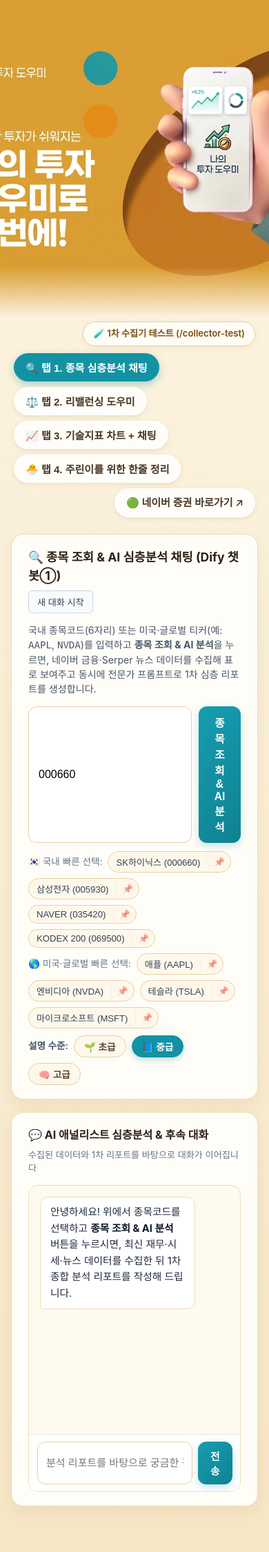
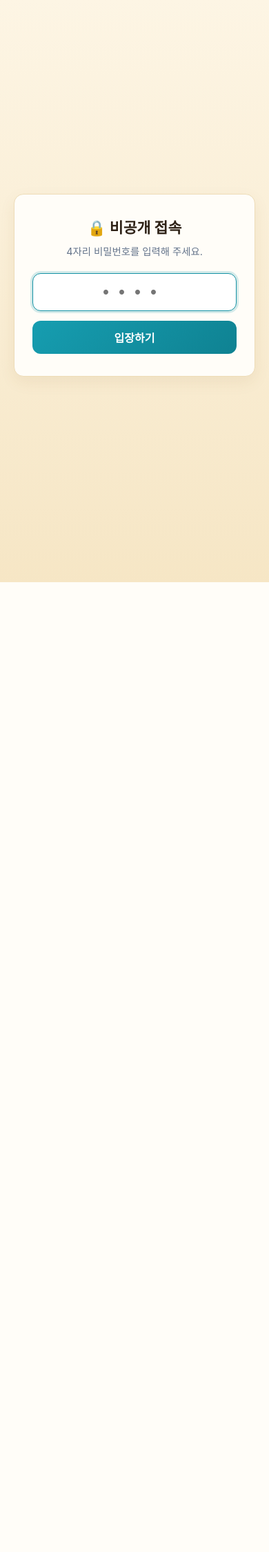
Before and after one commit to mini2384/investment-assistant, a Flask app: page / in a window 390 px wide. Shown: the whole page at 69% size. After the commit the page ends 844 px from the top, so only its background shows below. Run offline with Flask 3, Linux system fonts and the light colour scheme.

Commit message:
feat: add 4-digit PIN lock with 14h lockout, PWA install icon, loading overlay, and responsive UI

```diff
--- a/app.py
+++ b/app.py
@@ -1,13 +1,17 @@
 import os
 import re
 import json
+import time
+import hmac
+import secrets
 import logging
+from pathlib import Path
 from datetime import datetime, timedelta
 import requests
 import numpy as np
 import pandas as pd
 import FinanceDataReader as fdr
-from flask import Flask, jsonify, request, render_template
+from flask import Flask, jsonify, request, render_template, session
 from dotenv import load_dotenv
 from collector import collect_stock_data, fetch_naver_json
 
@@ -23,6 +27,117 @@ logging.basicConfig(
 logger = logging.getLogger(__name__)
 
 app = Flask(__name__)
+app.secret_key = os.getenv("FLASK_SECRET_KEY", "").strip() or secrets.token_hex(32)
+app.config["SESSION_COOKIE_HTTPONLY"] = True
+app.config["SESSION_COOKIE_SAMESITE"] = "Lax"
+app.permanent_session_lifetime = timedelta(hours=1)
+
+PIN_MAX_ATTEMPTS = 5
+PIN_LOCKOUT_SECONDS = 14 * 3600
+PIN_SESSION_SECONDS = 3600
+PIN_LOCK_FILE = Path(__file__).resolve().parent / ".pin_lock.json"
+
+
+def _load_lock_state():
+    if not PIN_LOCK_FILE.exists():
+        return {}
+    try:
+        data = json.loads(PIN_LOCK_FILE.read_text(encoding="utf-8"))
+        return data if isinstance(data, dict) else {}
+    except Exception:
+        return {}
+
+
+def _save_lock_state(state):
+    try:
+        PIN_LOCK_FILE.write_text(json.dumps(state), encoding="utf-8")
+    except Exception as e:
+        logger.warning(f"[AUTH] 잠금 상태 저장 실패: {e}")
+
+
+def _client_key():
+    return request.remote_addr or "local"
+
+
+def is_pin_authenticated():
+    unlocked_until = session.get("unlocked_until", 0)
+    return isinstance(unlocked_until, (int, float)) and time.time() < unlocked_until
+
+
+@app.before_request
+def require_pin_gate():
+    path = request.path or "/"
+    if path in (
+        "/api/auth/login",
+        "/api/auth/logout",
+        "/static/style.css",
+        "/static/manifest.json",
+        "/static/images/app-icon.png",
+    ):
+        return None
+    if is_pin_authenticated():
+        return None
+    if path.startswith("/api/") or path == "/health":
+        return jsonify({"error": "인증이 필요합니다."}), 401
+    return render_template("login.html"), 200
+
+
+@app.route("/api/auth/login", methods=["POST"])
+def auth_login():
+    """4자리 비밀번호 검증 (1시간 유지, 5회 실패 시 14시간 잠금)"""
+    data = request.get_json(silent=True) or {}
+    entered_pin = str(data.get("pin", "")).strip()
+    expected_pin = os.getenv("APP_PIN", "").strip()
+
+    if not expected_pin:
+        return jsonify({"error": "서버에 비밀번호가 설정되지 않았습니다."}), 500
+
+    now = time.time()
+    key = _client_key()
+    state = _load_lock_state()
+    rec = state.get(key, {"attempts": 0, "locked_until": 0})
+
+    locked_until = float(rec.get("locked_until", 0))
+    if locked_until > now:
+        rem = int(locked_until - now)
+        hrs = rem // 3600
+        mins = (rem % 3600 + 59) // 60
+        return jsonify({
+            "error": f"입력 횟수 초과로 잠금 상태입니다. 약 {hrs}시간 {mins}분 후 다시 시도해 주세요."
+        }), 429
+
+    if locked_until and locked_until <= now:
+        rec = {"attempts": 0, "locked_until": 0}
+
+    if len(entered_pin) == 4 and hmac.compare_digest(entered_pin, expected_pin):
+        state[key] = {"attempts": 0, "locked_until": 0}
+        _save_lock_state(state)
+        session.permanent = True
+        session["unlocked_until"] = now + PIN_SESSION_SECONDS
+        logger.info(f"[AUTH] 접속 인증 성공 (client={key})")
+        return jsonify({"ok": True}), 200
+
+    attempts = int(rec.get("attempts", 0)) + 1
+    if attempts >= PIN_MAX_ATTEMPTS:
+        state[key] = {"attempts": attempts, "locked_until": now + PIN_LOCKOUT_SECONDS}
+        _save_lock_state(state)
+        logger.warning(f"[AUTH] 5회 실패로 14시간 잠금 (client={key})")
+        return jsonify({
+            "error": "비밀번호를 5회 틀려 14시간 동안 접속이 제한됩니다."
+        }), 429
+
+    state[key] = {"attempts": attempts, "locked_until": 0}
+    _save_lock_state(state)
+    remaining = PIN_MAX_ATTEMPTS - attempts
+    return jsonify({
+        "error": f"비밀번호가 올바르지 않습니다. (남은 기회: {remaining}회)"
+    }), 401
+
+
+@app.route("/api/auth/logout", methods=["POST"])
+def auth_logout():
+    session.clear()
+    return jsonify({"ok": True}), 200
 
 
 @app.route("/", methods=["GET"])
--- a/static/app.js
+++ b/static/app.js
@@ -177,6 +177,21 @@ document.addEventListener("DOMContentLoaded", () => {
   const PINNED_STORAGE_KEY = "investment_assistant_pinned_stocks_v1";
   let stockExplainLevel = "intermediate";
   let lastCollectedData = null;
+  let isRequestInFlight = false;
+
+  const globalOverlay = document.getElementById("globalLoadingOverlay");
+  const globalOverlayText = document.getElementById("globalLoadingText");
+
+  function setGlobalLoading(active, message) {
+    isRequestInFlight = active;
+    document.body.classList.toggle("is-loading", active);
+    if (globalOverlay) {
+      if (globalOverlayText && message) {
+        globalOverlayText.textContent = message;
+      }
+      globalOverlay.classList.toggle("hidden", !active);
+    }
+  }
 
   function loadPinnedStocks() {
     try {
@@ -703,6 +718,7 @@ document.addEventListener("DOMContentLoaded", () => {
   resetStockChatBtn.addEventListener("click", resetStockChat);
 
   async function runInitialStockAnalysis(code) {
+    if (isRequestInFlight) return;
     if (!code) {
       window.InvestmentApp.showError(stockTabError, "종목코드 6자리를 입력해 주세요.");
       return;
@@ -710,7 +726,7 @@ document.addEventListener("DOMContentLoaded", () => {
 
     window.InvestmentApp.stockConversationId = null;
     window.InvestmentApp.showError(stockTabError, "");
-    document.body.classList.add("is-loading");
+    setGlobalLoading(true, `${code} 데이터를 수집하고 AI 분석 중입니다...`);
     stockAnalyzeBtn.disabled = true;
     stockAnalyzeBtn.textContent = "⏳ 분석 중...";
     stockChatSendBtn.disabled = true;
@@ -752,7 +768,7 @@ document.addEventListener("DOMContentLoaded", () => {
       window.InvestmentApp.showError(stockTabError, `서버 통신 오류: ${err.message}`);
       console.error(`[ERROR]   탭1 통신 오류: ${err.message}`);
     } finally {
-      document.body.classList.remove("is-loading");
+      setGlobalLoading(false);
       stockAnalyzeBtn.disabled = false;
       stockAnalyzeBtn.textContent = "종목 조회 & AI 분석";
       stockChatSendBtn.disabled = false;
@@ -777,6 +793,7 @@ document.addEventListener("DOMContentLoaded", () => {
 
   stockChatForm.addEventListener("submit", async (e) => {
     e.preventDefault();
+    if (isRequestInFlight) return;
     const code = stockTabCode.value.trim();
     const query = stockChatInput.value.trim();
     if (!query) return;
@@ -784,7 +801,7 @@ document.addEventListener("DOMContentLoaded", () => {
     window.InvestmentApp.showError(stockTabError, "");
     window.InvestmentApp.appendChatMessage(stockChatMessages, "user", query);
     stockChatInput.value = "";
-    document.body.classList.add("is-loading");
+    setGlobalLoading(true, "AI 애널리스트가 답변을 작성 중입니다...");
     stockChatSendBtn.disabled = true;
     stockChatSendBtn.textContent = "⏳ 전송 중...";
 
@@ -829,7 +846,7 @@ document.addEventListener("DOMContentLoaded", () => {
       window.InvestmentApp.showError(stockTabError, `서버 통신 오류: ${err.message}`);
       console.error(`[ERROR]   탭1 통신 오류: ${err.message}`);
     } finally {
-      document.body.classList.remove("is-loading");
+      setGlobalLoading(false);
       stockChatSendBtn.disabled = false;
       stockChatSendBtn.textContent = "전송";
       stockChatMessages.scrollTop = stockChatMessages.scrollHeight;
--- a/static/style.css
+++ b/static/style.css
@@ -1210,3 +1255,122 @@ body {
   background-color: #ffffff;
   border-color: #eedcb8;
 }
+
+/* =====================================================
+   반응형 웹 / 모바일·태블릿 UI
+   ===================================================== */
+@media (max-width: 900px) {
+  .page-header::before {
+    height: clamp(280px, 56.25vw, 500px);
+  }
+
+  .naver-link-btn {
+    margin-left: 0;
+  }
+
+  .info-grid {
+    grid-template-columns: repeat(auto-fill, minmax(150px, 1fr));
+  }
+}
+
+@media (max-width: 640px) {
+  body {
+    padding: 0 10px 32px;
+  }
+
+  .page-header::before {
+    height: clamp(210px, 56.25vw, 360px);
+  }
+
+  .header-top {
+    padding: 8px 0 0;
+  }
+
+  .nav-link-btn {
+    width: 100%;
+    text-align: center;
+  }
+
+  .tab-nav {
+    display: grid;
+    grid-template-columns: 1fr 1fr;
+    gap: 6px;
+    padding: 10px 0 4px;
+  }
+
+  .tab-btn {
+    padding: 9px 8px;
+    font-size: 0.8rem;
+    text-align: center;
+    justify-content: center;
+  }
+
+  .naver-link-btn {
+    grid-column: 1 / -1;
+    margin-left: 0;
+    justify-content: center;
+  }
+
+  .card {
+    padding: 16px 14px;
+    border-radius: 14px;
+  }
+
+  .search-form,
+  .chat-input-form,
+  .avg-edit-form {
+    flex-direction: column;
+  }
+
+  .search-form button,
+  .chat-input-form button,
+  .avg-edit-form button {
+    width: 100%;
+  }
+
+  .stock-header {
+    flex-direction: column;
+    align-items: flex-start;
+  }
+
+  .price-main {
+    text-align: left;
+  }
+
+  .info-grid {
+    grid-template-columns: repeat(2, 1fr);
+    gap: 8px;
+  }
+
+  .average-price-list {
+    grid-template-columns: 1fr;
+    gap: 8px;
+  }
+
+  .consensus-widget {
+    max-width: 100%;
+    padding: 14px 12px;
+  }
+
+  .consensus-graph {
+    gap: 4px;
+  }
+
+  .consensus-step-label {
+    font-size: 0.7rem;
+  }
+
+  .table-wrap {
+    overflow-x: auto;
+    -webkit-overflow-scrolling: touch;
+  }
+
+  .chat-messages {
+    max-height: 360px;
+  }
+
+  .chat-bubble {
+    max-width: 92%;
+    font-size: 0.9rem;
+  }
+}
--- a/templates/index.html
+++ b/templates/index.html
@@ -4,6 +4,10 @@
   <meta charset="UTF-8" />
   <meta name="viewport" content="width=device-width, initial-scale=1.0" />
   <title>나의 투자도우미 (My Investment Assistant)</title>
+  <link rel="icon" type="image/png" href="/static/images/app-icon.png" />
+  <link rel="apple-touch-icon" href="/static/images/app-icon.png" />
+  <link rel="manifest" href="/static/manifest.json" />
+  <meta name="theme-color" content="#d89b32" />
   <link rel="stylesheet" href="/static/style.css" />
 </head>
 <body>
@@ -440,6 +444,13 @@
     </section>
   </div>
 
+  <div id="globalLoadingOverlay" class="global-loading-overlay hidden" role="status" aria-live="polite">
+    <div class="global-loading-card">
+      <div class="loading-spinner" aria-hidden="true"></div>
+      <div id="globalLoadingText" class="global-loading-text">처리 중입니다... 잠시만 기다려 주세요.</div>
+    </div>
+  </div>
+
   <script src="https://cdn.jsdelivr.net/npm/chart.js@4.4.3/dist/chart.umd.min.js"></script>
   <script src="/static/app.js"></script>
 </body>
--- /dev/null
+++ b/templates/login.html
@@ -0,0 +1,135 @@
+<!DOCTYPE html>
+<html lang="ko">
+<head>
+  <meta charset="UTF-8" />
+  <meta name="viewport" content="width=device-width, initial-scale=1.0" />
+  <title>비공개 접속</title>
+  <link rel="icon" type="image/png" href="/static/images/app-icon.png" />
+  <link rel="apple-touch-icon" href="/static/images/app-icon.png" />
+  <link rel="manifest" href="/static/manifest.json" />
+  <meta name="theme-color" content="#d89b32" />
+  <link rel="stylesheet" href="/static/style.css" />
+  <style>
+    body {
+      display: flex;
+      align-items: center;
+      justify-content: center;
+      min-height: 100vh;
+      padding: 20px;
+    }
+    .pin-card {
+      width: 100%;
+      max-width: 380px;
+      text-align: center;
+      padding: 32px 26px;
+    }
+    .pin-card h2 {
+      font-size: 1.35rem;
+      margin-bottom: 8px;
+      color: #2d2116;
+    }
+    .pin-desc {
+      font-size: 0.9rem;
+      color: #64748b;
+      margin-bottom: 20px;
+    }
+    .pin-input {
+      width: 100%;
+      text-align: center;
+      font-size: 1.6rem;
+      letter-spacing: 0.55em;
+      padding: 12px 14px;
+      border: 1.5px solid #e6d1a7;
+      border-radius: 12px;
+      margin-bottom: 14px;
+      outline: none;
+    }
+    .pin-input:focus {
+      border-color: #1392a4;
+      box-shadow: 0 0 0 3px rgba(19, 146, 164, 0.18);
+    }
+    .pin-submit {
+      width: 100%;
+      padding: 12px;
+      font-size: 1rem;
+      font-weight: 700;
+      color: #ffffff;
+      background: linear-gradient(135deg, #169db0 0%, #0f8292 100%);
+      border: none;
+      border-radius: 12px;
+      cursor: pointer;
+    }
+    .pin-submit:disabled {
+      opacity: 0.6;
+      cursor: not-allowed;
+    }
+    .pin-error {
+      margin-top: 14px;
+      font-size: 0.88rem;
+      color: #b91c1c;
+      background-color: #fef2f2;
+      border: 1px solid #fecaca;
+      border-radius: 8px;
+      padding: 10px 12px;
+      display: none;
+    }
+  </style>
+</head>
+<body>
+  <div class="card pin-card">
+    <h2>🔒 비공개 접속</h2>
+    <p class="pin-desc">4자리 비밀번호를 입력해 주세요.</p>
+    <form id="pinForm">
+      <input
+        type="password"
+        id="pinInput"
+        class="pin-input"
+        inputmode="numeric"
+        pattern="[0-9]{4}"
+        maxlength="4"
+        autocomplete="off"
+        placeholder="••••"
+        required
+        autofocus
+      />
+      <button type="submit" id="pinSubmitBtn" class="pin-submit">입장하기</button>
+    </form>
+    <div id="pinError" class="pin-error"></div>
+  </div>
+
+  <script>
+    const form = document.getElementById("pinForm");
+    const input = document.getElementById("pinInput");
+    const btn = document.getElementById("pinSubmitBtn");
+    const errBox = document.getElementById("pinError");
+
+    form.addEventListener("submit", async (e) => {
+      e.preventDefault();
+      errBox.style.display = "none";
+      btn.disabled = true;
+
+      try {
+        const res = await fetch("/api/auth/login", {
+          method: "POST",
+          headers: { "Content-Type": "application/json" },
+          body: JSON.stringify({ pin: input.value.trim() })
+        });
+        const data = await res.json();
+        if (res.ok) {
+          window.location.href = "/";
+          return;
+        }
+        errBox.textContent = data.error || "접속할 수 없습니다.";
+        errBox.style.display = "block";
+        input.value = "";
+        input.focus();
+      } catch (err) {
+        errBox.textContent = "서버 연결에 실패했습니다.";
+        errBox.style.display = "block";
+      } finally {
+        btn.disabled = false;
+      }
+    });
+  </script>
+</body>
+</html>
```
Also changed, not shown: other parts of static/style.css (+45 -0 lines), static/images/app-icon.png (added), static/manifest.json (added), 2 other files.
